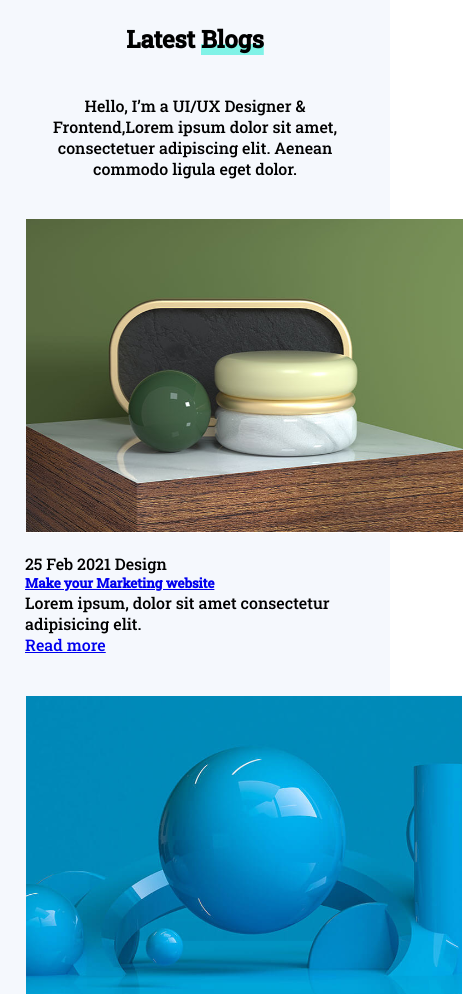
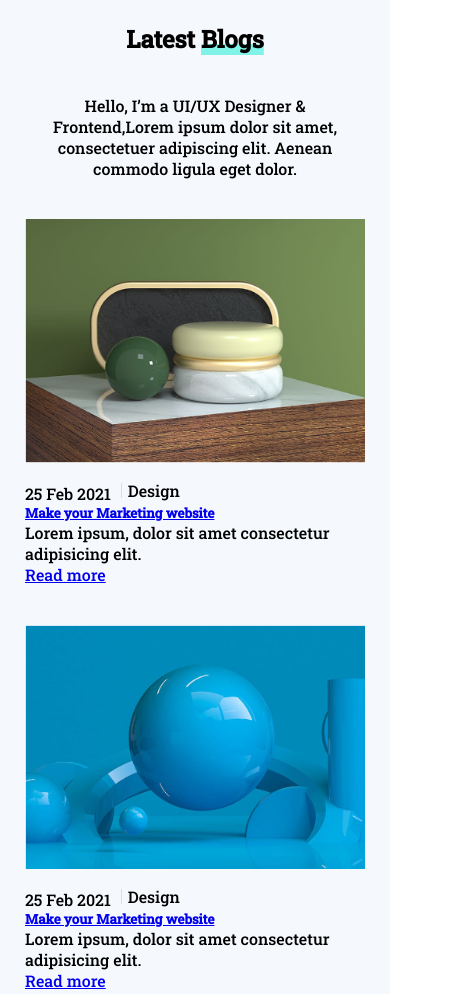
Before and after one commit to front-end-by-rimantas/24-grupe-portfolio-arika, a website with bundled scripts: page index.html in a window 390 px wide. Shown: the part 6782-7776 px from the top of the page, 463 px wide, since content can reach past the window. Built offline with nearby package versions, Linux system fonts and the light colour scheme.

Commit message:
responsive fix2

```diff
--- a/css/Home.css
+++ b/css/Home.css
@@ -396,6 +396,29 @@
      border-radius: 50%;
  } */
  /* blogs */
+ .meta {
+    display: inline-block;
+    border-left: 1px solid #ddd;
+    line-height: 15px;
+    margin: 0 0 0 6px;
+    padding: 0 0 0px 6px;
+ }
+.blog-box {
 
+}
+.blog-box img {
+    max-width: 100%;
+}
+@media (max-width:1000px) {
+    .blog-box{
+        width: 100%;
+    }
+    .blog-box img {
+        width: 100%;
+    }
+    .blog-box .content-box {
+        width: 100%;
+    }
+}
  /* contact me */
  /* footer */
```
